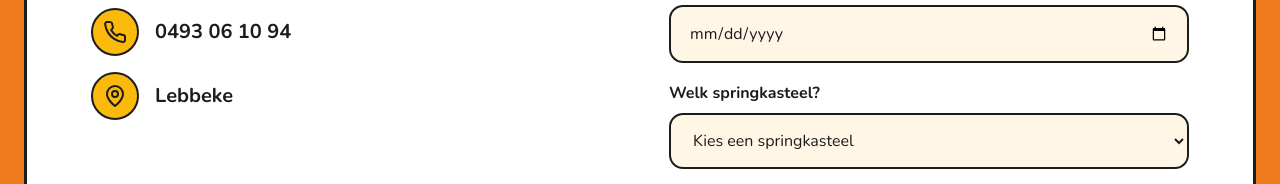
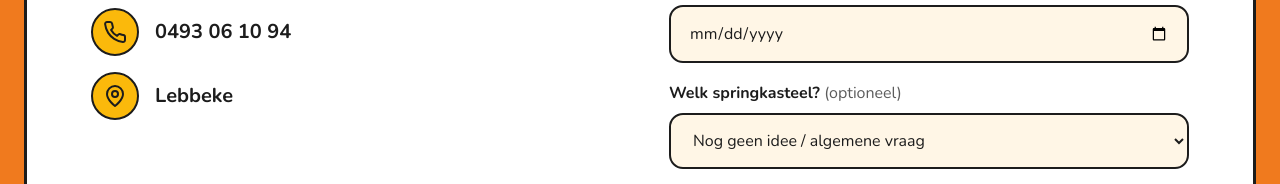
Before and after one commit to kasperdlns/springkastelen-ricardo, a plain HTML site: page index.html in a window 1280 px wide. Shown: the part 2112-2296 px from the top of the page. Drawn offline with nearby package versions, Linux system fonts and the light colour scheme.

Commit message:
Keuze springkasteel optioneel in formulier

```diff
--- a/css/style.css
+++ b/css/style.css
@@ -262,6 +262,7 @@ h1, h2, h3 {
 .form { display: flex; flex-direction: column; gap: 18px; }
 .form__field { display: flex; flex-direction: column; gap: 8px; }
 .form__field label { font-weight: 700; font-size: 1rem; }
+.optioneel { font-weight: 400; color: var(--grijs); }
 
 .form input,
 .form select,
--- a/index.html
+++ b/index.html
@@ -182,9 +182,9 @@
               <input type="date" id="datum" name="datum" required>
             </div>
             <div class="form__field">
-              <label for="kasteel">Welk springkasteel?</label>
-              <select id="kasteel" name="springkasteel" required>
-                <option value="" disabled selected>Kies een springkasteel</option>
+              <label for="kasteel">Welk springkasteel? <span class="optioneel">(optioneel)</span></label>
+              <select id="kasteel" name="springkasteel">
+                <option value="Nog geen idee / algemene vraag" selected>Nog geen idee / algemene vraag</option>
                 <option>[Naam combo]</option>
                 <option>[Naam dino]</option>
                 <option>[Naam eenhoorn]</option>
```
